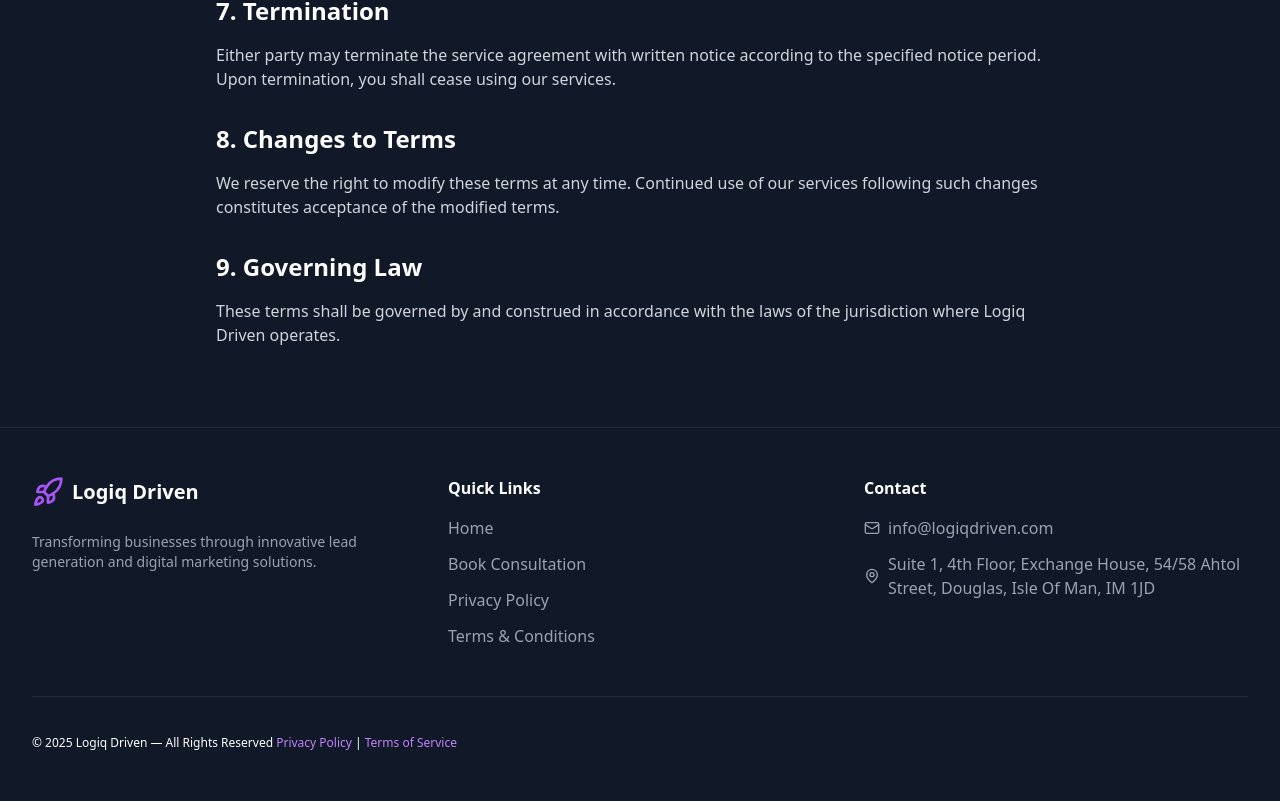
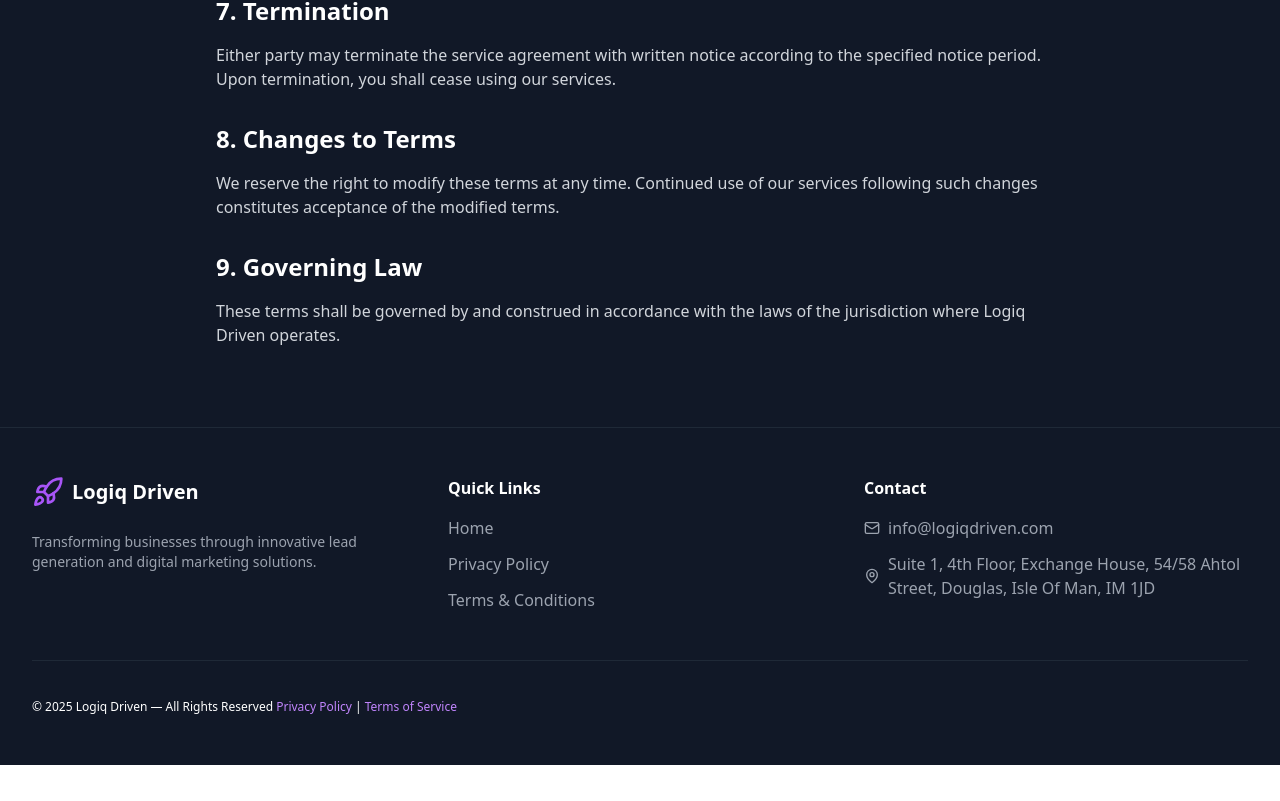
Before and after one commit to logiqdriven2025/logiqdriven2, a React (Vite) app: page /terms in a window 1280 px wide. Shown: the part 1485-2286 px from the top of the page. After the commit the page ends 2250 px from the top, so only its background shows below. Built offline with nearby package versions, Linux system fonts and the light colour scheme.

Commit message:
remove booking

```diff
--- a/src/App.tsx
+++ b/src/App.tsx
@@ -16,7 +16,7 @@
         <main className="flex-grow pt-16">
           <Routes>
             <Route path="/" element={<Home />} />
-            <Route path="/booking" element={<Booking />} />
+            {/* <Route path="/booking" element={<Booking />} /> */}
             <Route path="/privacy" element={<Privacy />} />
             <Route path="/terms" element={<Terms />} />
           </Routes>
--- a/src/components/Footer.tsx
+++ b/src/components/Footer.tsx
@@ -30,14 +30,14 @@
                   Home
                 </HashLink>
               </li>
-              <li>
+              {/* <li>
                 <HashLink
                   to="/booking"
                   className="text-gray-400 hover:text-purple-400 transition-colors duration-200"
                 >
                   Book Consultation
                 </HashLink>
-              </li>
+              </li> */}
               <li>
                 <HashLink
                   to="/privacy"
```
